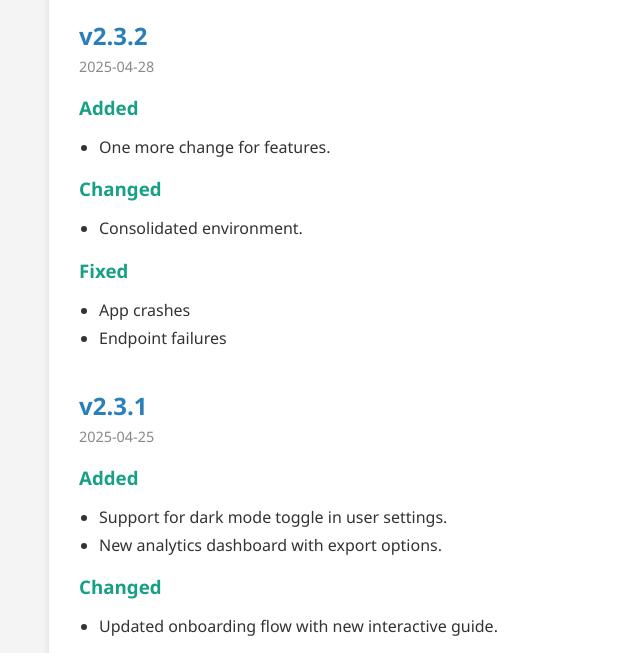
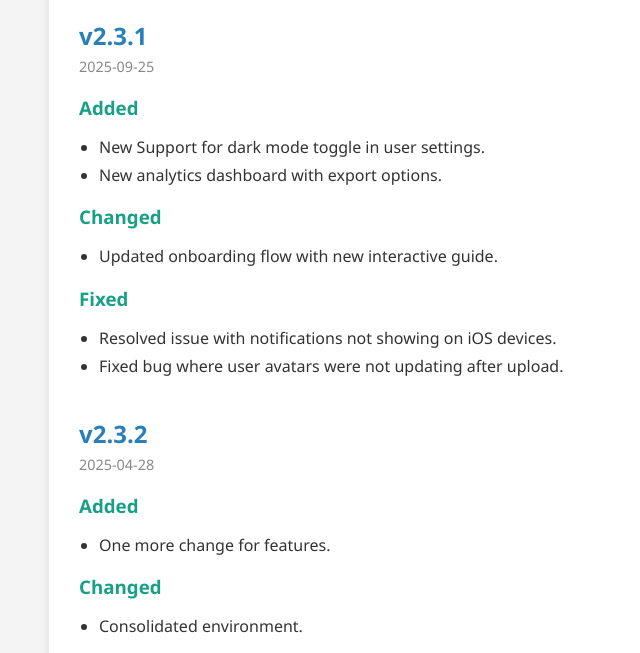
Before and after one commit to amooabeebadesina/changetest, a plain HTML site: page home.html in a window 1280 px wide. Shown: the part 145-798 px from the top of the page, without its empty margins (161-801 px from the left). Drawn offline with Linux system fonts and the light colour scheme.

Commit message:
new change

```diff
--- a/home.html
+++ b/home.html
@@ -9,6 +9,31 @@
 <body>
     <div class="container">
         <h1>Changelog</h1>
+
+        <div class="version">
+          <h2>v2.3.1</h2>
+          <div class="date">2025-09-25</div>
+          <div class="section">
+            <h3>Added</h3>
+            <ul>
+              <li>New Support for dark mode toggle in user settings.</li>
+              <li>New analytics dashboard with export options.</li>
+            </ul>
+          </div>
+          <div class="section">
+            <h3>Changed</h3>
+            <ul>
+              <li>Updated onboarding flow with new interactive guide.</li>
+            </ul>
+          </div>
+          <div class="section">
+            <h3>Fixed</h3>
+            <ul>
+              <li>Resolved issue with notifications not showing on iOS devices.</li>
+              <li>Fixed bug where user avatars were not updating after upload.</li>
+            </ul>
+          </div>
+        </div>
 
         <div class="version">
             <h2>v2.3.2</h2>
```
